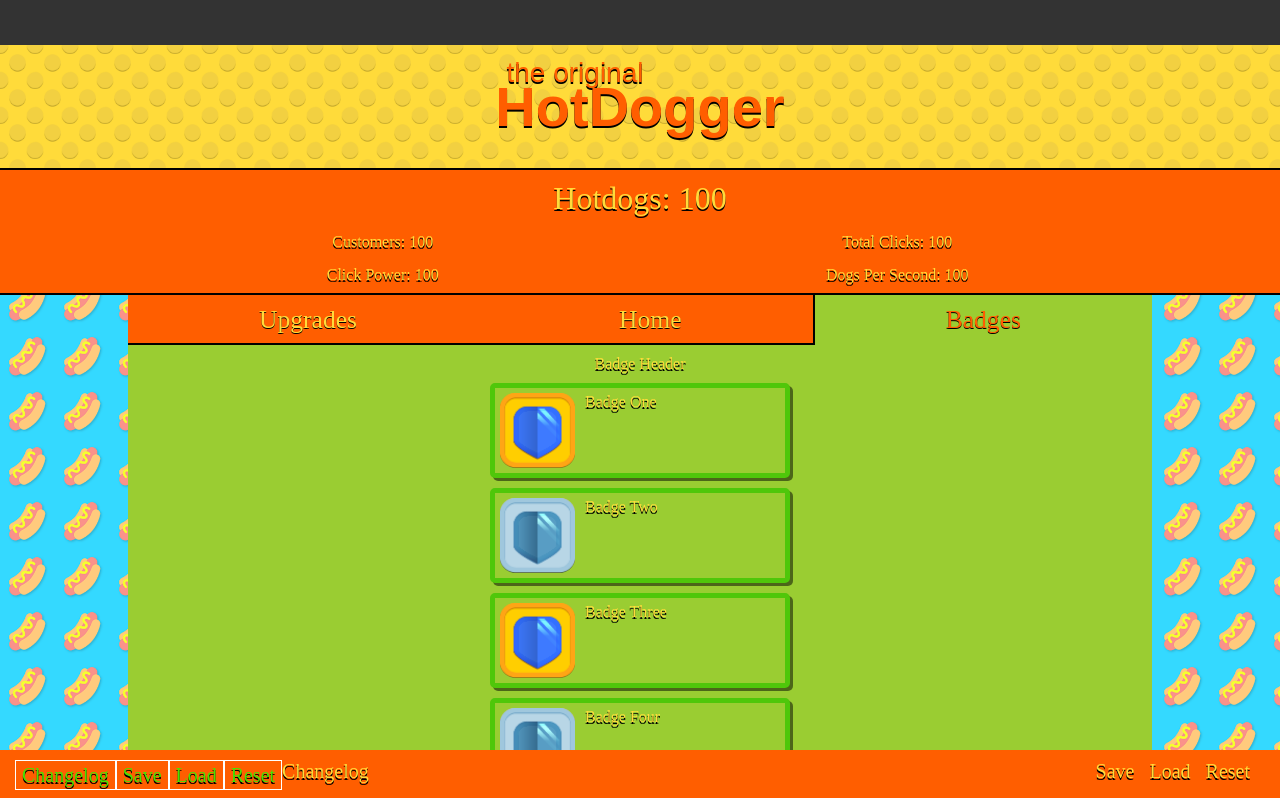
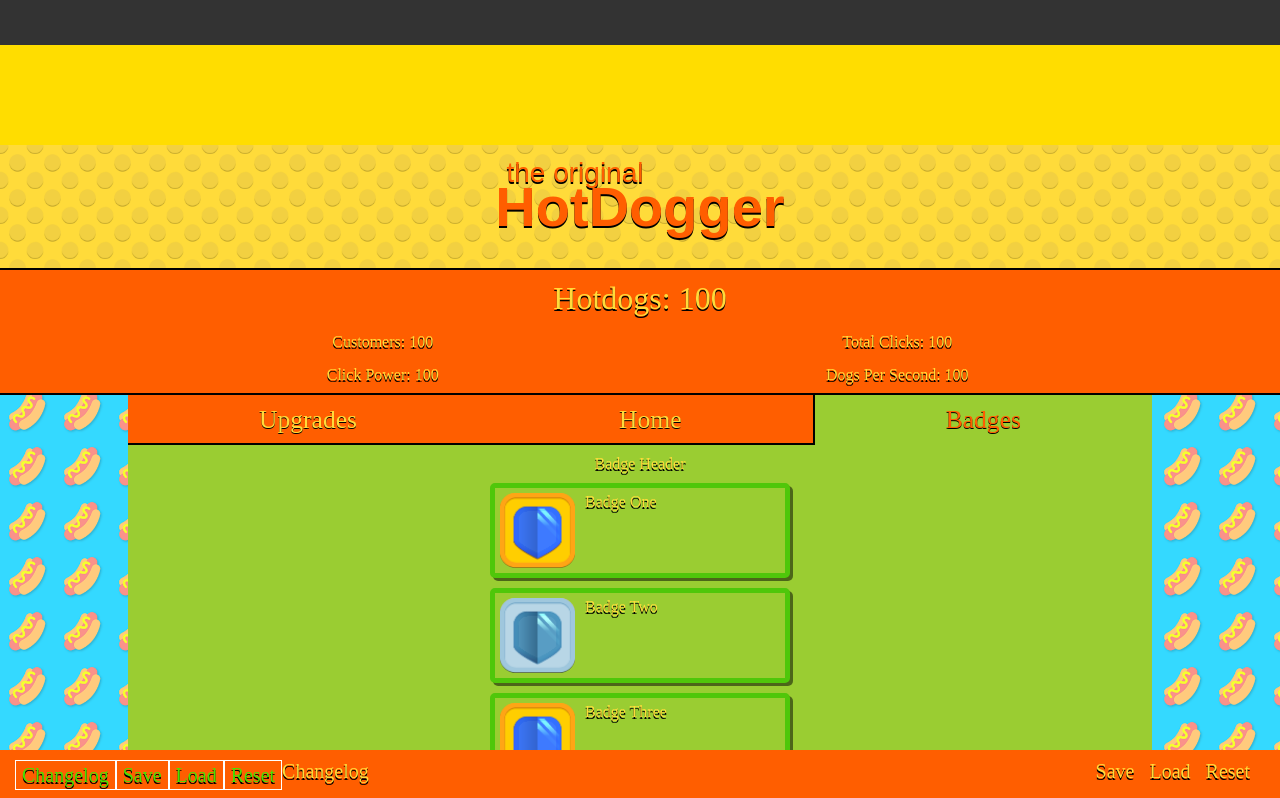
Before and after one commit to stujmar/hotdogger-fe, a React (Create React App) app: page /badges in a window 1280 px wide. Shown: the top 798 px of the page. Built offline with nearby package versions, Linux system fonts and the light colour scheme; a web font is replaced by a local one.

Commit message:
loosly styled the menuBar

```diff
--- a/src/components/Header/Header.module.css
+++ b/src/components/Header/Header.module.css
@@ -1,5 +1,9 @@
 
 /* New Styles Start */
+* {
+  box-sizing: border-box;
+}
+
 .menuParent {
 
 }
@@ -9,7 +13,10 @@
 }
 
 .menuBar {
-
+  display: block;
+  height: 100px;
+  width: 100%;
+  background: #FFDD00;
 }
 
 .grayBar {
```
